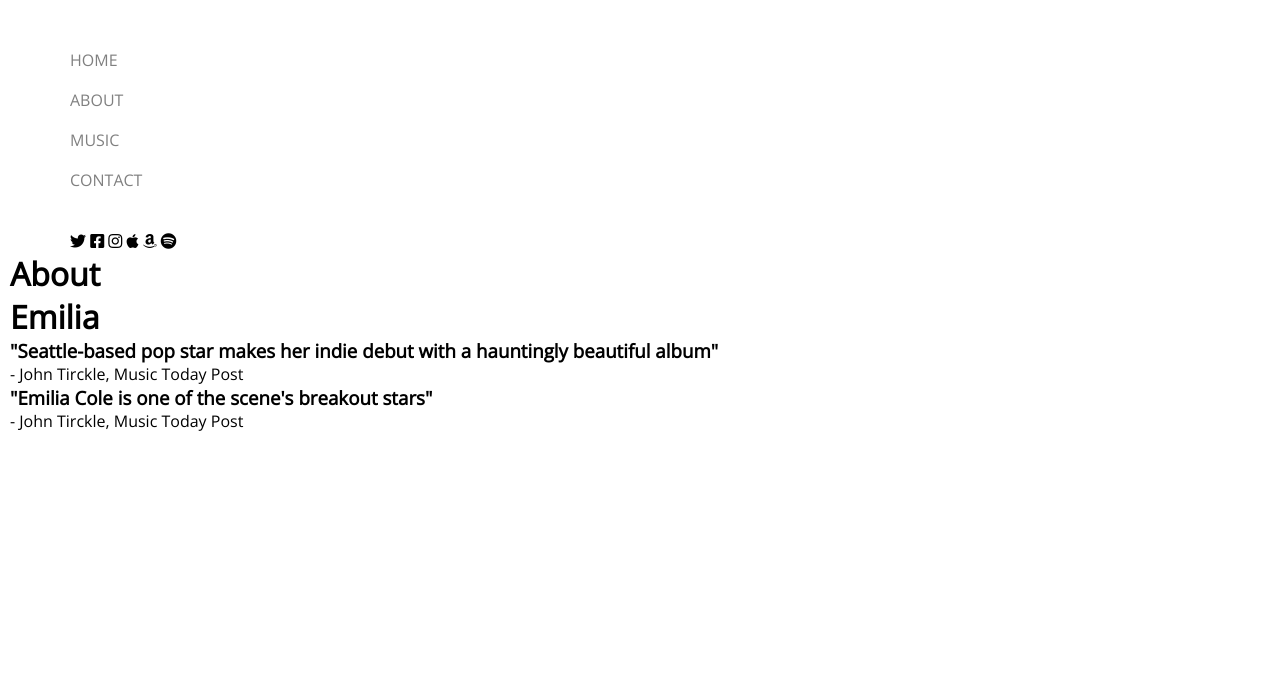
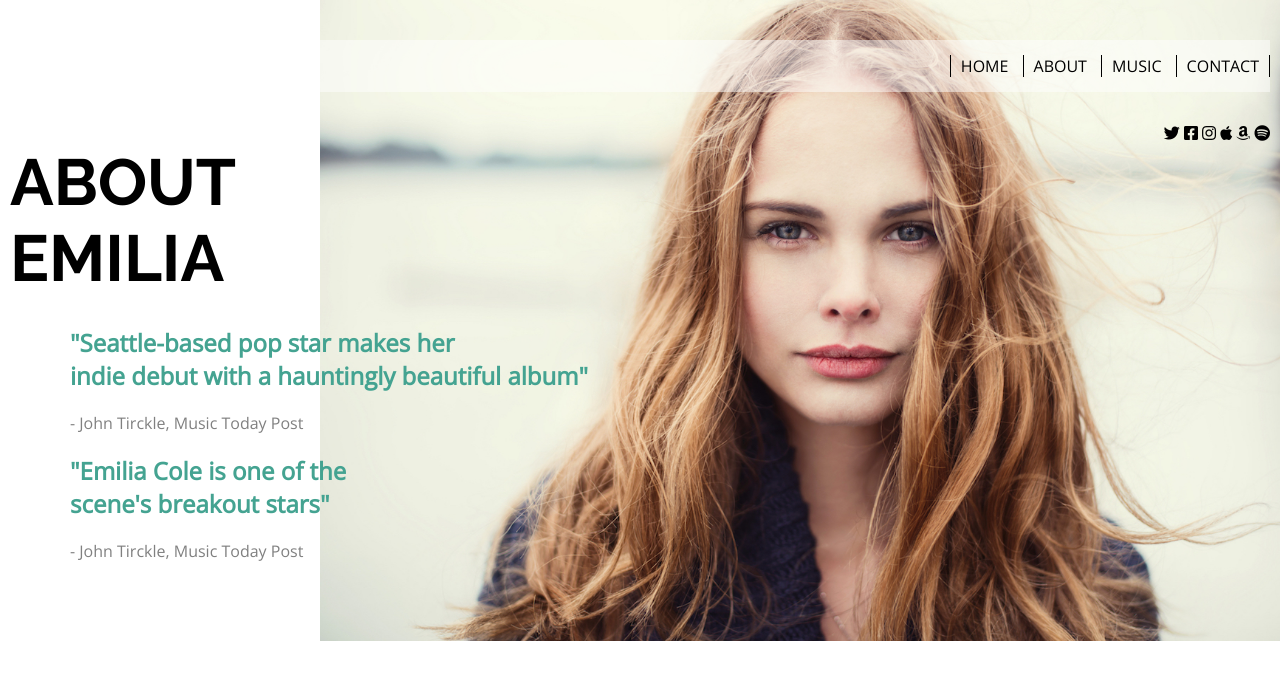
Before and after one commit to Comision11/emilia, a website: page views/about.html in a window 1280 px wide. Drawn offline with nearby package versions, Linux system fonts and the light colour scheme.

Commit message:
about done

```diff
--- a/public/css/about.css
+++ b/public/css/about.css
@@ -0,0 +1,22 @@
+body.about{
+    background-image: url('/images/emilia-about.jpg');
+    background-repeat: no-repeat;
+    background-size: 75%;
+    background-position: right top;
+}
+
+.about section{
+    margin-left: 60px;
+    margin-top: 30px;
+}
+
+.about h3{
+    color: #44a391;
+    font-size: 24px;
+}
+
+.about p{
+    color: grey;
+    margin-top: 20px;
+    margin-bottom: 20px;
+}
--- a/public/css/general.css
+++ b/public/css/general.css
@@ -21,3 +21,9 @@ a{
 li{
     list-style: none;
 }
+
+.titulo{
+    text-transform: uppercase;
+    font-size: 65px;
+    font-family: 'Raleway', sans-serif;
+}
--- a/public/css/header.css
+++ b/public/css/header.css
@@ -1,18 +1,7 @@
-header{
-
-}
-
+/* header del home */
 header nav{
     margin-left: 60px;
     margin-top: 30px;
-}
-
-header nav ul{
-
-}
-
-header nav ul li{
-
 }
 
 header nav ul li a{
@@ -24,3 +13,31 @@ header nav ul li a{
 header nav a{
     color: black;
 }
+
+/* header horizontal */
+
+header.row nav{
+    text-align: right;
+}
+
+header.row nav.menu{
+    background-color: rgba(255, 255, 255, .5);
+    padding-top: 15px;
+    padding-bottom: 15px;
+}
+
+header.row nav ul li{
+    display: inline-block;
+    border-left: 1px solid black;
+    padding-left: 10px;
+    padding-right: 10px;
+}
+
+header.row nav ul li:last-child{
+    border-right: 1px solid black;
+}
+
+header.row nav ul li a{
+    color: black;
+    line-height: 20px;
+}
--- a/views/about.html
+++ b/views/about.html
@@ -9,9 +9,9 @@
     <link rel="stylesheet" href="/css/styles.css">
 
 </head>
-<body>
-    <header>
-        <nav>
+<body class="about">
+    <header class="row">
+        <nav class="menu">
             <ul>
                 <li><a href="/">home</a></li>
                 <li><a href="/about">about</a></li>
@@ -19,7 +19,7 @@
                 <li><a href="/contact">contact</a></li>
             </ul>
         </nav>
-        <nav>
+        <nav class="redes">
             <a href=""><i class="fab fa-twitter"></i></a>
             <a href=""><i class="fab fa-facebook-square"></i></a>
             <a href=""><i class="fab fa-instagram"></i>
@@ -32,14 +32,14 @@
         </nav>
     </header>
     <main>
-        <h1>About<br>Emilia</h1>
+        <h1 class="titulo">About<br>Emilia</h1>
         <section>
             <article>
-                <h3>"Seattle-based pop star makes her indie debut with a hauntingly beautiful album"</h3>
+                <h3>"Seattle-based pop star makes her<br> indie debut with a hauntingly beautiful album"</h3>
                 <p>- John Tirckle, Music Today Post</p>
             </article>
             <article>
-                <h3>"Emilia Cole is one of the scene's breakout stars"</h3>
+                <h3>"Emilia Cole is one of the <br> scene's breakout stars"</h3>
                 <p>- John Tirckle, Music Today Post</p>
             </article>
         </section>
```
Also changed, not shown: views/contact.html (+2 -2 lines), views/music.html (+2 -2 lines).
